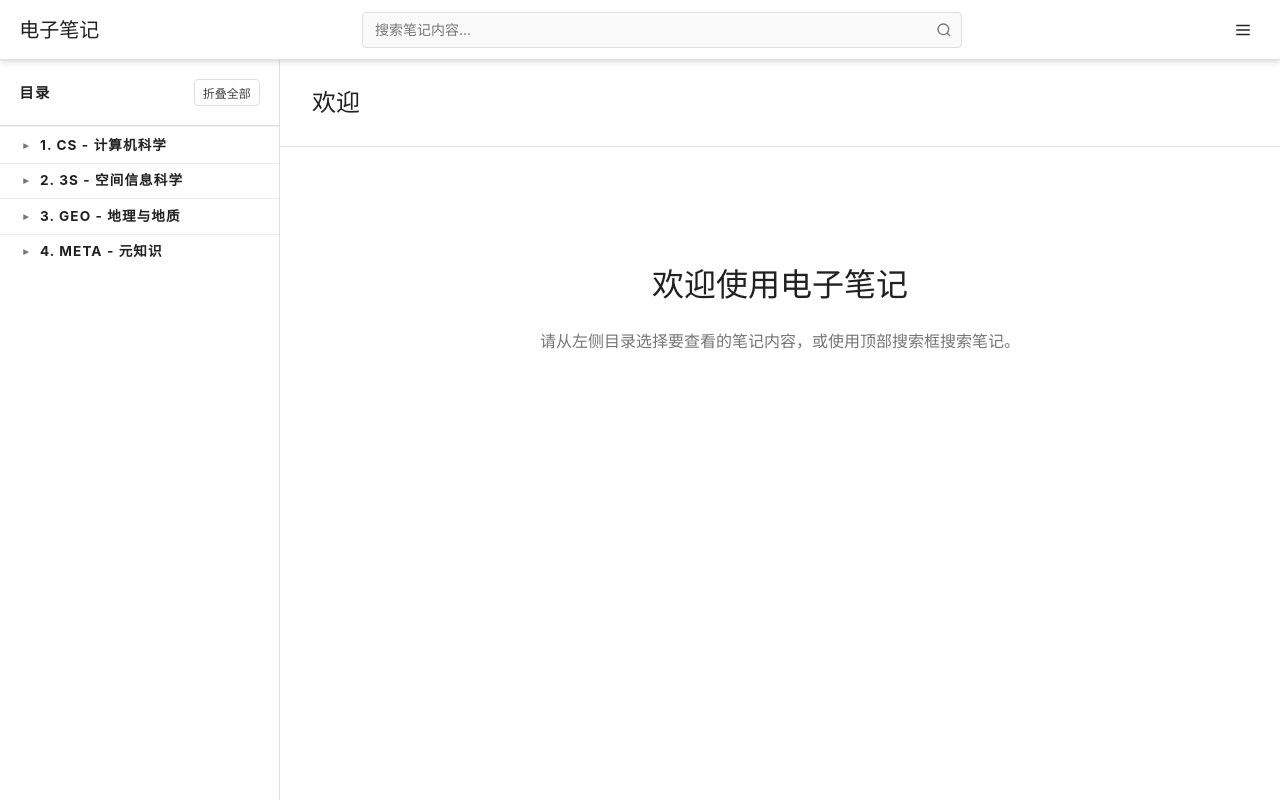
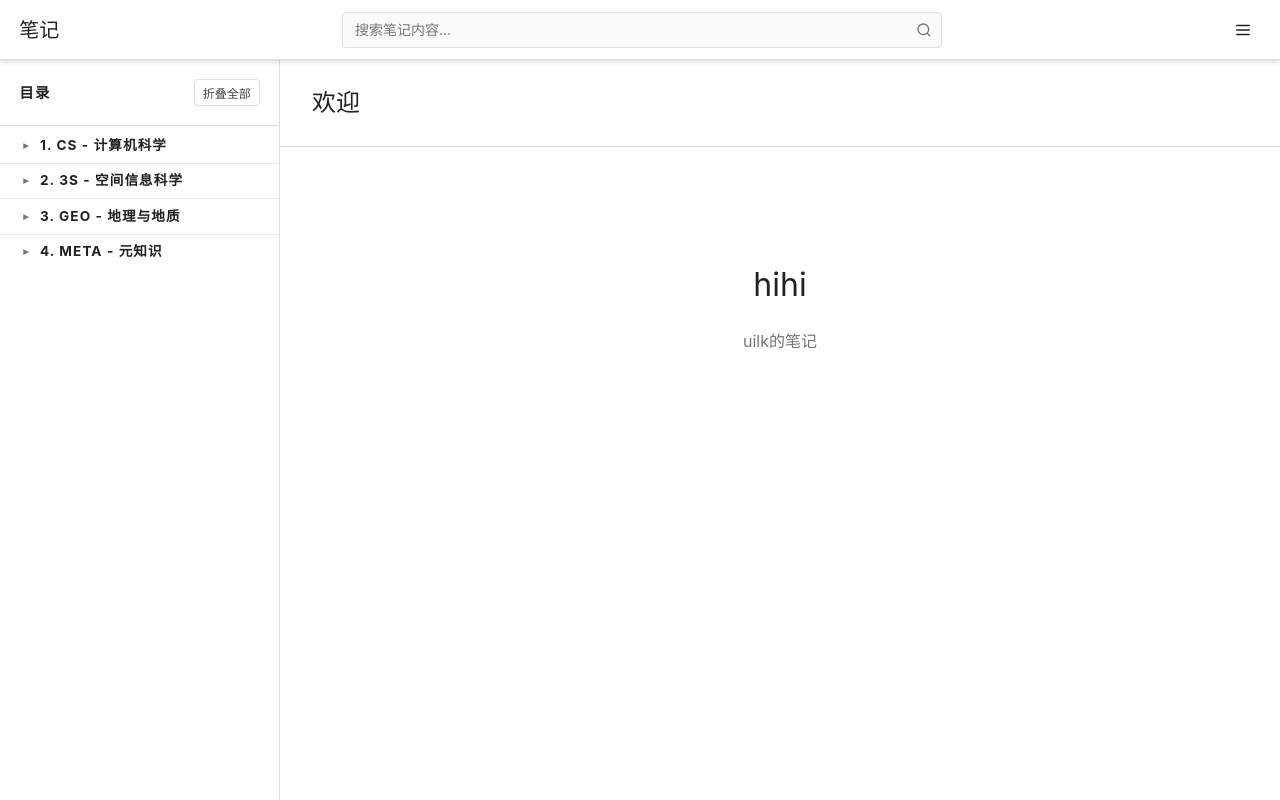
Before and after one commit to mmmuilk/note, a plain HTML site: page index.html in a window 1280 px wide. Drawn offline with nearby package versions, Linux system fonts and the light colour scheme.

Commit message:
更新 index.html

```diff
--- a/index.html
+++ b/index.html
@@ -11,7 +11,7 @@
     <header class="topbar">
         <div class="topbar-content">
             <div class="topbar-left">
-                <h1 class="logo">电子笔记</h1>
+                <h1 class="logo">笔记</h1>
             </div>
             <div class="topbar-center">
                 <div class="search-container">
@@ -68,8 +68,8 @@
             <div class="content-wrapper">
                 <div class="content-body" id="contentBody">
                     <div class="welcome-message">
-                        <h1>欢迎使用电子笔记</h1>
-                        <p>请从左侧目录选择要查看的笔记内容，或使用顶部搜索框搜索笔记。</p>
+                        <h1>hihi</h1>
+                        <p>uilk的笔记</p>
                     </div>
                 </div>
                 <!-- 右侧目录导航 -->
```
